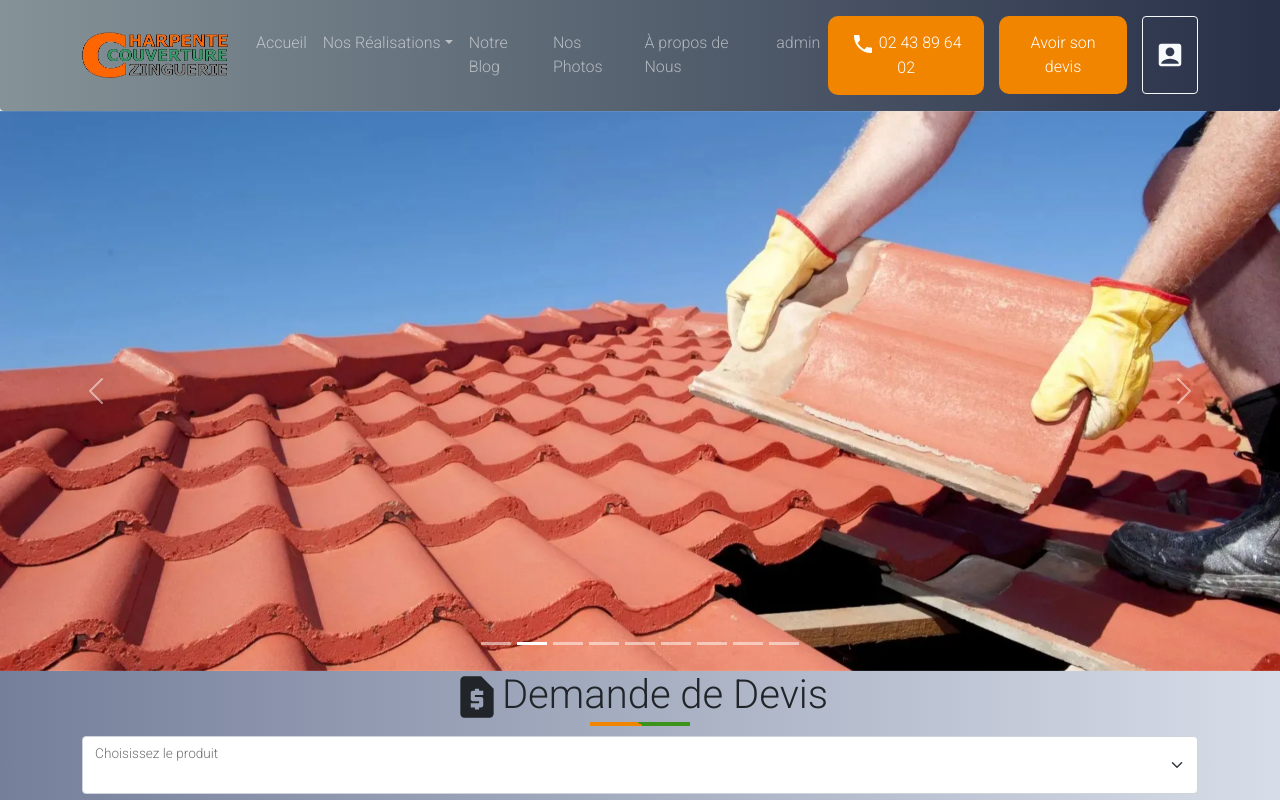
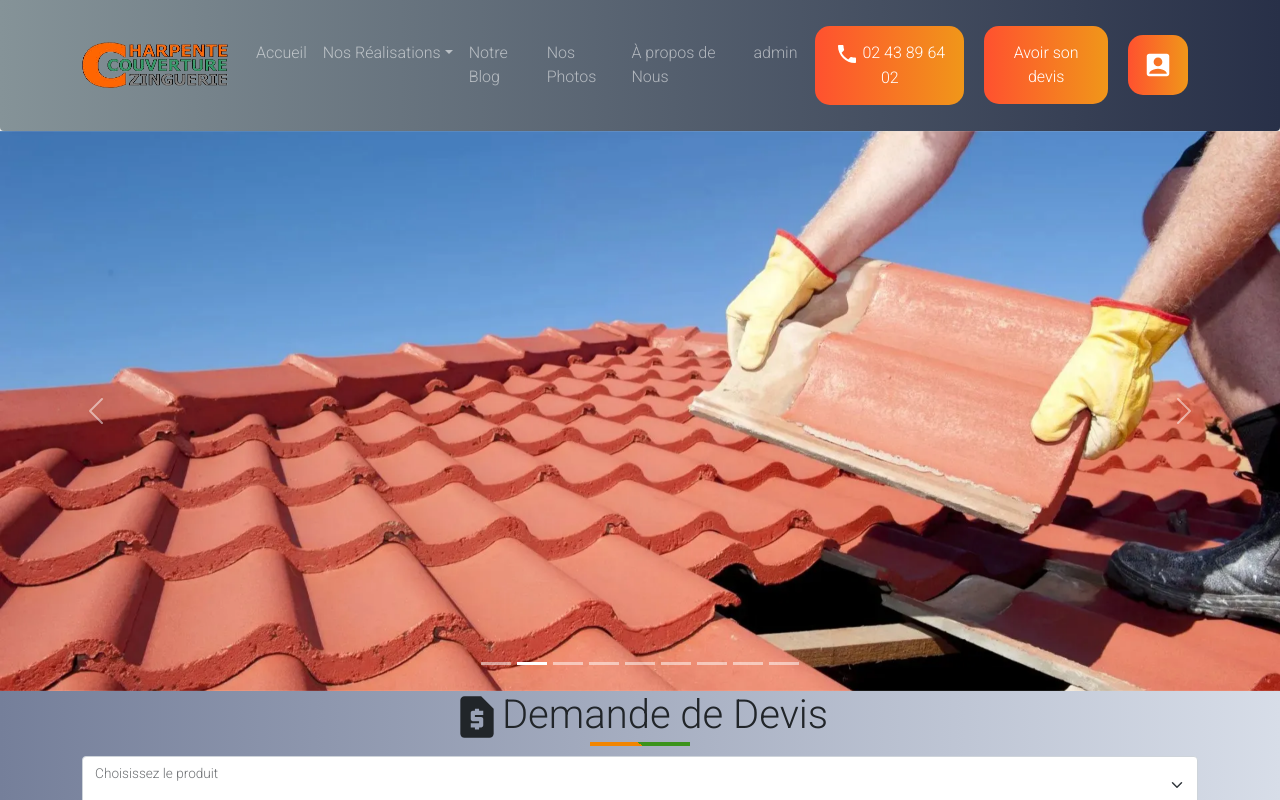
Before and after one commit to LucasL72/ccs72, a React (Create React App) app in the folder my-app/: page /#/Devis in a window 1280 px wide. Shown: the top 800 px of the page. Built offline with nearby package versions, Linux system fonts and the light colour scheme.

Commit message:
articles crud

```diff
--- a/my-app/src/components/Admin/Blog/ListBlog.js
+++ b/my-app/src/components/Admin/Blog/ListBlog.js
@@ -3,13 +3,12 @@ import Blog from "../../Blog";
 import Row from "react-bootstrap/Row";
 import Container from "react-bootstrap/Container";
 
-
 const ListBlog = (props) => {
   const { list } = props;
   return (
-    <div className="mt-3 mb-3">
+    <div className="mt-3">
       <Container>
-        <Row md={4} className="g-4">
+        <Row md={4} className="g-3">
           {list.length > 0 &&
             list.map((item) => {
               return <Blog item={item} />;
--- a/my-app/src/components/Blog.js
+++ b/my-app/src/components/Blog.js
@@ -13,15 +13,15 @@ const Blog = (props) => {
   const { item } = props;
   const navigate = useNavigate();
   const toArticleID = async (id) => {
-    navigate("/Blog/:id" /*+ item.id, { state: { id, item } })*/);
+    navigate("/Blog/" + item.id, { state: { id, item } });
   };
   const [modalDelShow, setModalDelShow] = React.useState(false);
   return (
-    <div>
-      <Col md={4} className="card-wrapper">
+    <>
+      <Col md={4} className="mb-2">
         <Card
           border="success"
-          className="rounded scale mb-3"
+          className="rounded scale"
           text="light"
           key={item.id}
         >
@@ -31,10 +31,10 @@ const Blog = (props) => {
             alt={item.title}
           />
           <Card.Body>
-            <Card.Title>
+            <Card.Title className="text-center ssligne">
               <strong>{item.title}</strong>
             </Card.Title>
-            <Card.Text>{item.description}</Card.Text>
+            <Card.Text className="justif">{item.description}</Card.Text>
             <Card.Footer>
               <Button
                 type="button"
@@ -53,8 +53,9 @@ const Blog = (props) => {
               <ModalDeleteArt
                 show={modalDelShow}
                 onHide={() => setModalDelShow(false)}
+                item={item}
               />
-              <p className="text-muted">
+              <p className="text-light">
                 {" "}
                 Posté le{" "}
                 <Moment
@@ -69,7 +70,7 @@ const Blog = (props) => {
           </Card.Body>
         </Card>
       </Col>
-    </div>
+    </>
   );
 };
 export default Blog;
--- a/my-app/src/components/Events.js
+++ b/my-app/src/components/Events.js
@@ -5,7 +5,7 @@ import Carou from "./Admin/Events/Carou";
 const Events = (props) => {
   const { list } = props;
   return (
-    <Carousel fade>
+    <Carousel fade className="mt-4">
       {list.length > 0 &&
         list.map((item) => {
           return (
--- a/my-app/src/components/Modals/ModalCreateArt.js
+++ b/my-app/src/components/Modals/ModalCreateArt.js
@@ -105,6 +105,7 @@ const ModalCreateArt = (props) => {
                   type="text"
                   placeholder="Titre"
                   className="mb-3"
+                  maxLength={100}
                   value={title}
                   onChange={(e) => setTitle(e.target.value)}
                 />
@@ -139,6 +140,7 @@ const ModalCreateArt = (props) => {
                   type="text"
                   placeholder="Auteur"
                   className="mb-3"
+                  maxLength={100}
                   value={auteur}
                   onChange={(e) => setAuteur(e.target.value)}
                 />
--- a/my-app/src/components/Modals/ModalDeleteArt.js
+++ b/my-app/src/components/Modals/ModalDeleteArt.js
@@ -9,6 +9,7 @@ const ModalDeleteArt = (props) => {
   const dispatch = useDispatch();
   const handleDelete = async (id) => {
     dispatch(deleteArticle(id));
+    window.location.reload();
   };
   return (
     <div>
--- a/my-app/src/components/Modals/ModalDeleteEvent.js
+++ b/my-app/src/components/Modals/ModalDeleteEvent.js
@@ -9,6 +9,7 @@ const ModalDeleteEvent = (props) => {
   const dispatch = useDispatch();
   const handleDelete = async (id) => {
     dispatch(deleteEvent(id));
+    window.location.reload();
   };
   return (
     <div>
--- a/my-app/src/components/Modals/ModalDeleteMess.js
+++ b/my-app/src/components/Modals/ModalDeleteMess.js
@@ -9,6 +9,7 @@ const ModalDeleteMess = (props) => {
   const dispatch = useDispatch();
   const handleDelete = async (id) => {
     dispatch(deleteMessage(id));
+    window.location.reload();
   };
   return (
     <div>
--- a/my-app/src/components/core/Navigbar.js
+++ b/my-app/src/components/core/Navigbar.js
@@ -5,9 +5,9 @@ import NavDropdown from "react-bootstrap/NavDropdown";
 import PhoneIcon from "@mui/icons-material/Phone";
 import React from "react";
 import ModalCon from "../Modals/ModalCon";
-import Button from "react-bootstrap/Button";
 import AccountBoxIcon from "@mui/icons-material/AccountBox";
 const Navigbar = () => {
+
   const [modalconShow, setModalconShow] = React.useState(false);
   return (
     <>
@@ -65,21 +65,23 @@ const Navigbar = () => {
               </Nav.Item>
             </Nav>
             <Nav className="mx-auto">
-              <a className="btn btn-full" href="tel: 02 43 89 64 02">
+              <a className="btn-grad" href="tel: 02 43 89 64 02">
                 <PhoneIcon /> 02 43 89 64 02
               </a>{" "}
             </Nav>
             <Nav>
-              <a className="btn btn-full" href="/#/Devis">
+              <a className="btn-grad" href="/#/Devis">
                 Avoir son devis
               </a>
-              <Button
-                variant="outline-light"
+            </Nav>
+            <Nav>
+              <button
+                className="btn-grad"
                 onClick={() => setModalconShow(true)}
               >
                 {" "}
                 <AccountBoxIcon sx={{ fontSize: 30 }} />{" "}
-              </Button>
+              </button>
               <ModalCon
                 show={modalconShow}
                 onHide={() => setModalconShow(false)}
--- a/my-app/src/pages/BlogID.js
+++ b/my-app/src/pages/BlogID.js
@@ -22,7 +22,7 @@ const BlogID = () => {
     <div>
       <MainLayout>
         <Container>
-          <h1 className="text-center ssligne">{state && state.item.title}</h1>
+          <h1 className="text-center ssligne text-break">{state && state.item.title}</h1>
           <Row>
             <Col md={12} className="d-flex justify-content-center mb-4">
               <img
@@ -36,7 +36,7 @@ const BlogID = () => {
 
             <Col md={12}>
               <p className="justif">{state && state.item.contenu}</p>
-              <p className="justif text-muted">
+              <p className="justif text-light">
                 Publié par {state && state.item.auteur} le{" "}
                 <Moment
                   locale="fr"
--- a/my-app/src/styles/_settings.scss
+++ b/my-app/src/styles/_settings.scss
@@ -116,28 +116,7 @@ a.nav-link:hover {
   text-decoration: none;
 }
 
-a.btn {
-  display: inline-block;
-  padding: 10px;
-  text-decoration: none;
-  border-radius: 10px;
-  transition: background-color 1s, color 1s, border 1s;
-}
 
-a.btn-full {
-  border: 5px solid;
-  border-color: $color-2;
-  background-color: $color-2;
-  color: rgb(255, 255, 255);
-  margin-right: 15px;
-}
-
-a.btn-full:hover {
-  border: 5px solid;
-  border-color: $color-2;
-  background-color: rgb(255, 255, 255);
-  color: $color-2;
-}
 
 .btn-grad {
   background-image: linear-gradient(
@@ -153,7 +132,17 @@ a.btn-full:hover {
   background-size: 200% auto;
   color: white;
   border: #ff512f;
-  border-radius: 10px;
+  border-radius: 15px;
+  text-decoration: none;
+  transition: all .5s;
+  transition-timing-function: cubic-bezier(.2, 3, .4, 1);
+  &:hover{
+    transform: scale(1.1, 1.1);
+  }
+
+  &:active{
+    transform: scale(1.05, 1.05);
+  }
 }
 
 .btn-grad:hover {
--- a/my-app/src/styles/components/_card.scss
+++ b/my-app/src/styles/components/_card.scss
@@ -1,14 +1,18 @@
 .card {
   border-radius: 50px;
   box-shadow: 0 0 10px rgba(0, 0, 0, 0.5);
-  background: rgb(176, 176, 176);
+  background: #283048; /* fallback for old browsers */
+  background: -webkit-linear-gradient(
+    to right,
+    #859398,
+    #283048
+  ); /* Chrome 10-25, Safari 5.1-6 */
   background: linear-gradient(
-    219deg,
-    rgba(176, 176, 176, 1) 23%,
-    rgba(25, 144, 35, 1) 23%,
-    rgba(0, 139, 12, 1) 73%,
-    rgba(233, 103, 46, 1) 73%
-  );
+    to right,
+    #859398,
+    #283048
+  ); /* W3C, IE 10+/ Edge, Firefox 16+, Chrome 26+, Opera 12+, Safari 7+ */
+
 }
 
 @keyframes wipe-enter {
@@ -23,6 +27,6 @@
   .card {
     animation-name: wipe-enter;
     animation-duration: 1s;
-    animation-iteration-count:initial;
+    animation-iteration-count: initial;
   }
 }
```
